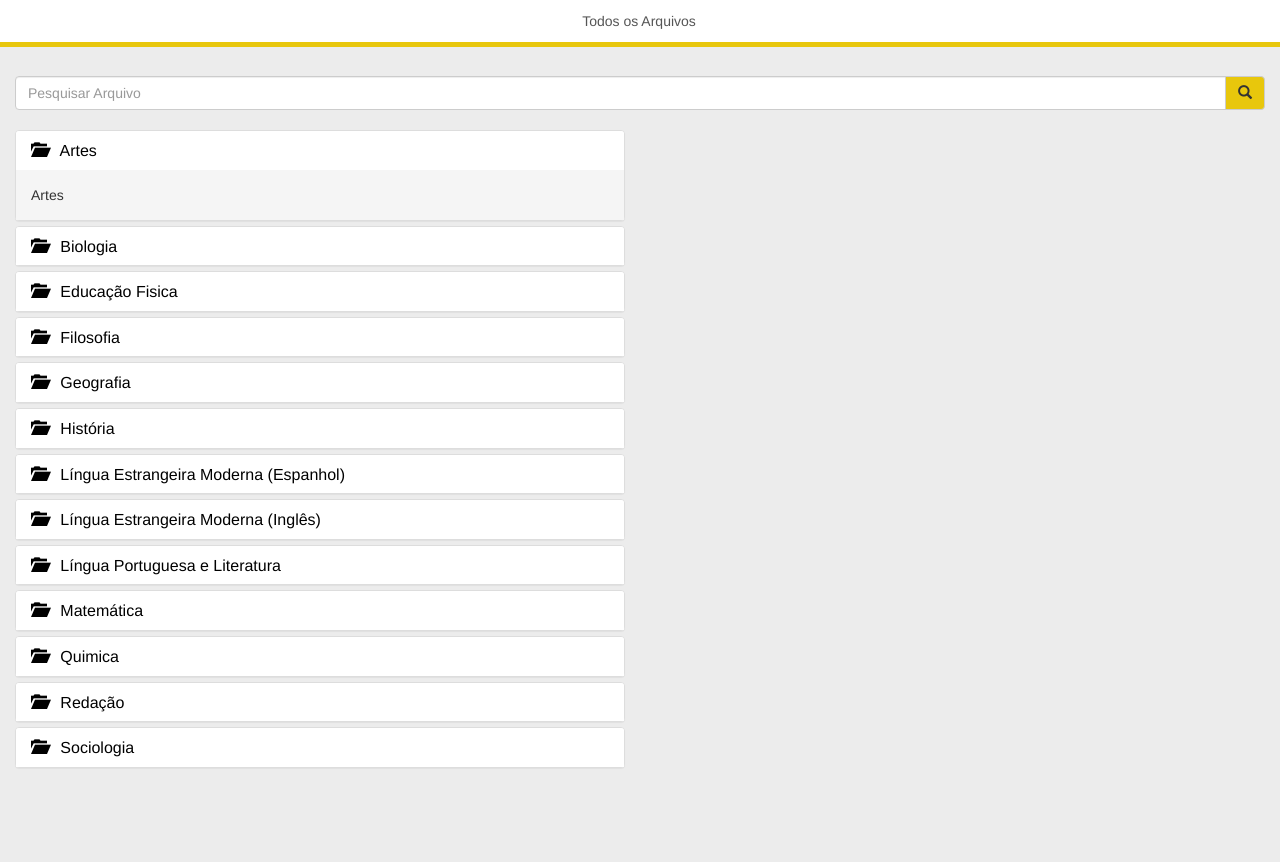
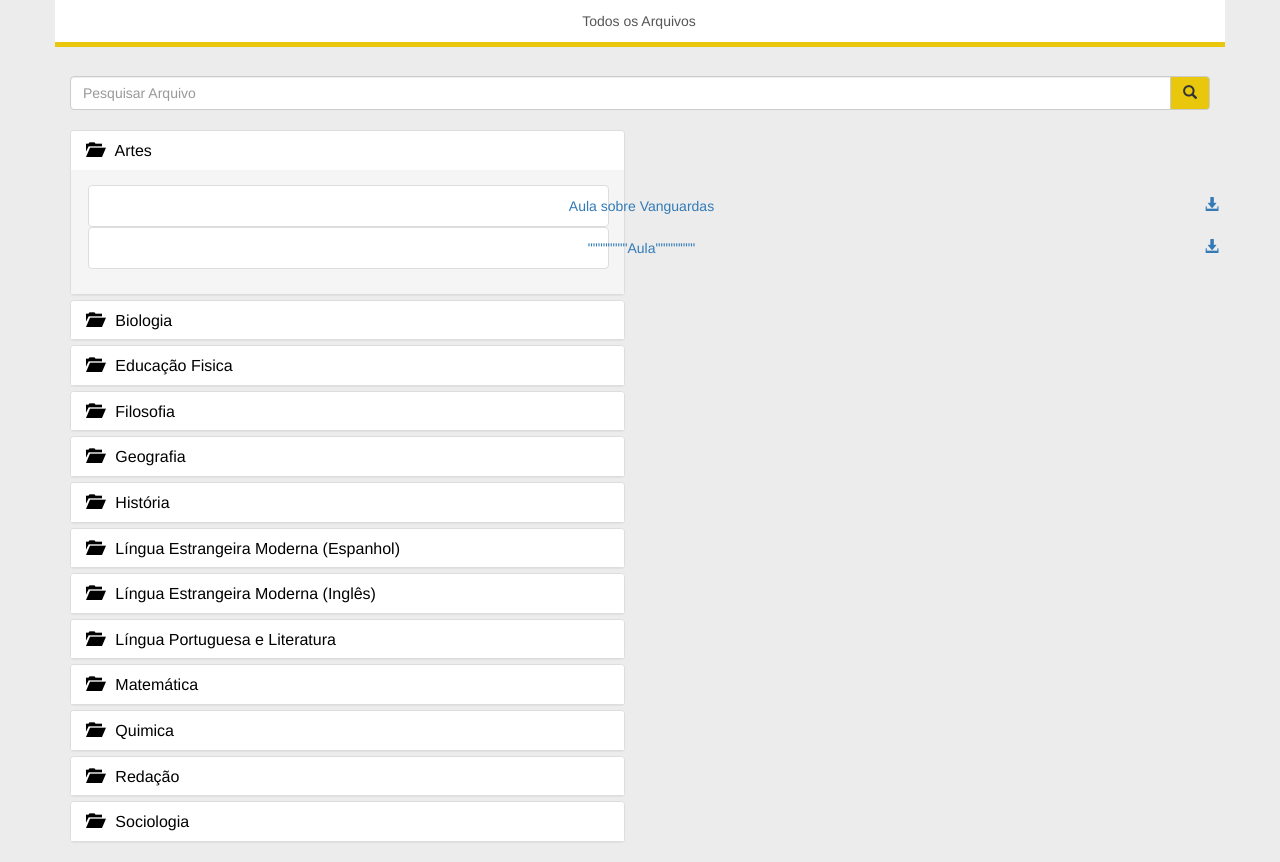
Before and after one commit to lucasgdutra/IFPlus, a PHP site: page /View/Arquivos/aluno.php in a window 1280 px wide, after a click on "Artes". Shown: the part 52-914 px from the top of the page. Before the commit the page ends 820 px from the top, so only its background shows below. Run offline with PHP 8.4, Linux system fonts and the light colour scheme.

Commit message:
alteração em Arquivos

```diff
--- a/View/Arquivos/aluno.php
+++ b/View/Arquivos/aluno.php
@@ -11,21 +11,12 @@
         <meta name="viewport" content="width=device-width, initial-scale=1.0">
         <link type="text/css" rel="stylesheet" href="../bibliotecas/bootstrap/css/bootstrap.css">
         <link type="text/css" rel="stylesheet" href="../bibliotecas/css/style.css">
-        <style>
-            .panel-default .panel-heading {
-                color: #000;
-                background-color: #fff;
-            }
-            .panel-body{
-               background-color: #f5f5f5;
-            }
-        </style>
     </head>
     <body>
         <?php $nome_tela="Arquivos"?>
         <?php require '../header.php';?>
 
-        <div class="container-fluid">
+        <div class="container">
             <div id="submenu" class="row">
                 <!-- Nav tabs -->
                 <ul class="nav nav-tabs" role="tablist">
--- a/View/Arquivos/past.php
+++ b/View/Arquivos/past.php
@@ -1,3 +1,28 @@
+<style>
+    .panel-default .panel-heading {
+        color: #000;
+        background-color: #fff;
+    }
+    .panel-body{
+       background-color: #f5f5f5;
+    }
+
+    #arquivos a
+    {
+        text-decoration: none;
+    }
+
+    ul
+    {
+        padding-left: 2px;
+    }
+
+    #container .col-xs-1
+    {
+        padding-left: 0px;
+        padding-right: 0px;
+    }
+</style>
 <br>
 <div class="row">
     <div class="panel-group col-sm-6" id="paineis-pastas">
@@ -12,8 +37,34 @@
 
             <div id="arquivos-art" class="collapse">
                 <div class="panel-body">
-                    Artes
+                    <ul id="arquivos">
+                        <a href="#d">
+                            <li class="list-group-item">
+                                <div class="container" id="container">
+                                    <div class="col-xs-11">
+                                        Aula sobre Vanguardas
+                                    </div>
+                                    <span id="icon-download" class="glyphicon glyphicon-download-alt col-xs-1" aria-hidden="true"></span>
+                                </div>
+
+                            </li>
+                        </a>
+                        <a>
+                            <li class="list-group-item">
+                                <div class="container" id="container">
+                                    <div class="col-xs-11">
+                                        """"""""Aula""""""""
+                                    </div>
+                                    <span id="icon-download" class="glyphicon glyphicon-download-alt col-xs-1" aria-hidden="true"></span>
+                                </div>
+                            </li>
+                        </a>
+                    </ul>
                 </div>
+            </div>
+
+            <div class="list-gruop">
+
             </div>
         </div>
 
--- a/View/header.php
+++ b/View/header.php
@@ -1,5 +1,5 @@
 <header>
-    <nav class="navbar navbar-inverse ">
+    <nav class="navbar navbar-inverse">
         <div class="container-fluid">
             <div class="row">
                 <div class="navbar-header col-md-7">
--- a/index.php
+++ b/index.php
@@ -1,4 +1,3 @@
 <?php
-
-header("Location: ./View/login.php");
+    header("Location: ./View/login.php");
 ?>
```
Also changed, not shown: View/login.php (+5 -4 lines).
